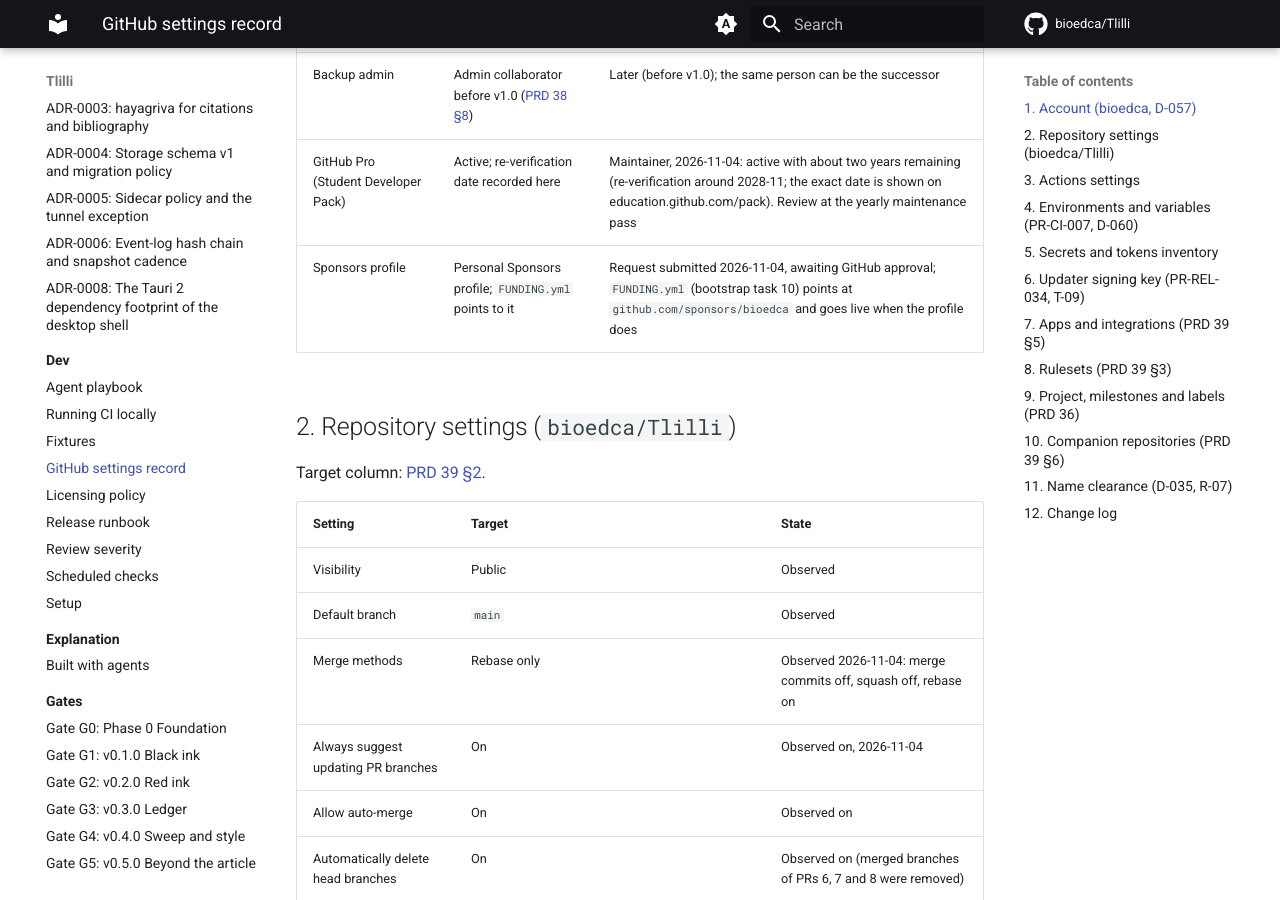
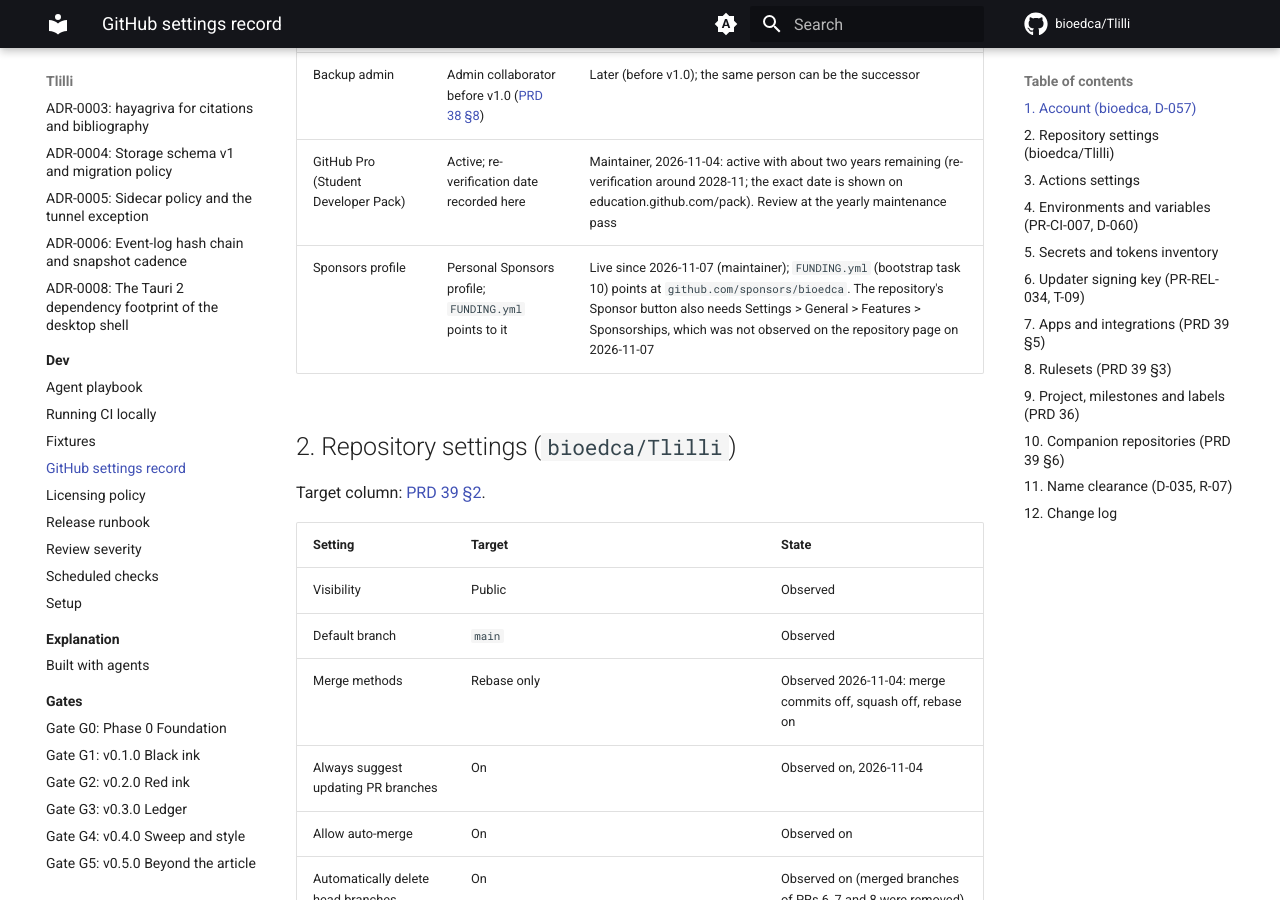
Before and after one commit to bioedca/Tlilli, an MkDocs documentation site: the page built from docs/dev/github-settings.md, in a window 1280 px wide and 900 px high, scrolled down 909 px. Built offline with MkDocs 1.6.1 and Material for MkDocs 9.7.7, drawn with Linux system fonts in a browser that asks for light colours; comment, search, counter and statistics services are not loaded; some of the changed text lies outside the part shown.

Commit message:
docs(repo): record that the sponsors profile is live
The maintainer's GitHub Sponsors profile went live on 2026-11-07. The
comment in .github/FUNDING.yml and the settings record still said it
was awaiting GitHub's approval. Both now record it as live, and the
settings record notes that the repository's Sponsor button also needs
the Sponsorships feature setting, which the repository page did not
show yet.

Signed-off-by: bioedca <131809205+bioedca@users.noreply.github.com>

```diff
--- a/docs/dev/github-settings.md
+++ b/docs/dev/github-settings.md
@@ -17,7 +17,7 @@ What an agent session cannot read, and therefore records as Maintainer: Actions
 | Account successor | Designated in Settings → Account → Successor settings | **Not yet designated** (2026-11-04): no GitHub account the maintainer trusts with this yet. Revisit before v1.0; Gate G6 requires GOVERNANCE to name a successor and a backup admin |
 | Backup admin | Admin collaborator before v1.0 ([PRD 38 §8](../prd/38-maintenance-and-support.md#8-continuity-bus-factor)) | Later (before v1.0); the same person can be the successor |
 | GitHub Pro (Student Developer Pack) | Active; re-verification date recorded here | Maintainer, 2026-11-04: active with about two years remaining (re-verification around 2028-11; the exact date is shown on education.github.com/pack). Review at the yearly maintenance pass |
-| Sponsors profile | Personal Sponsors profile; `FUNDING.yml` points to it | Request submitted 2026-11-04, awaiting GitHub approval; `FUNDING.yml` (bootstrap task 10) points at `github.com/sponsors/bioedca` and goes live when the profile does |
+| Sponsors profile | Personal Sponsors profile; `FUNDING.yml` points to it | Live since 2026-11-07 (maintainer); `FUNDING.yml` (bootstrap task 10) points at `github.com/sponsors/bioedca`. The repository's Sponsor button also needs Settings > General > Features > Sponsorships, which was not observed on the repository page on 2026-11-07 |
 
 ## 2. Repository settings (`bioedca/Tlilli`)
 
@@ -144,3 +144,4 @@ Not yet run. The maintainer scoped the trademark searches (USPTO, EUIPO, TMview,
 | 2026-11-04 | Pro horizon (about two years), token expiry 2027-11-03 and the deferral of the trademark search to an agent task before v0.1.0 recorded from the maintainer's notes | maintainer and agent |
 | 2026-11-04 | Merge methods observed rebase-only with branch-update suggestion on; Project URL recorded (projects/5) | maintainer and agent |
 | 2026-11-04 | Updater public key (key ID `B83A0AA7DD3EDF35`) wired into `src-tauri/tauri.conf.json` with the `stable.json` endpoint on the docs site (bootstrap task 14) | agent |
+| 2026-11-07 | Sponsors profile recorded as live; the repository's Sponsor button waits on the Sponsorships feature setting | maintainer and agent |
```
Also changed, not shown: 1 other file.
